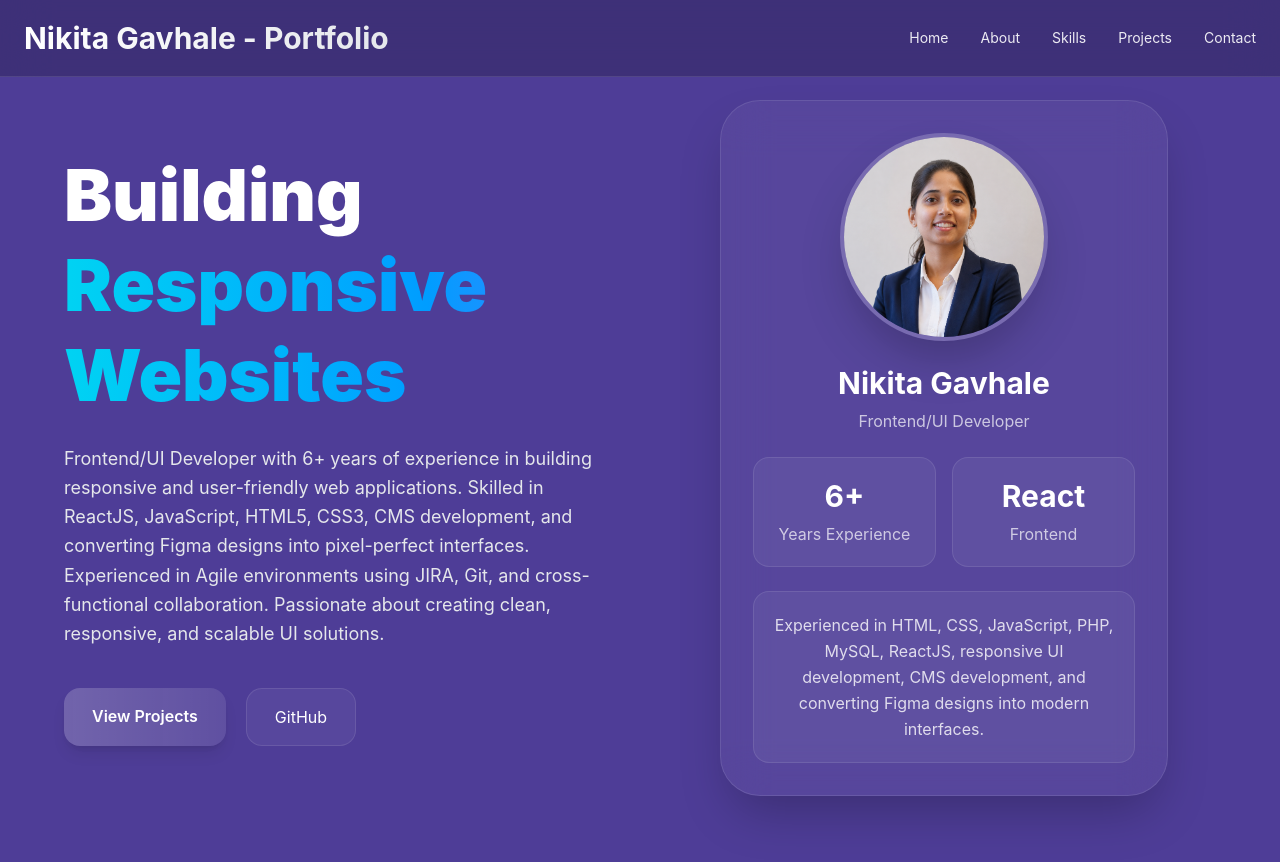
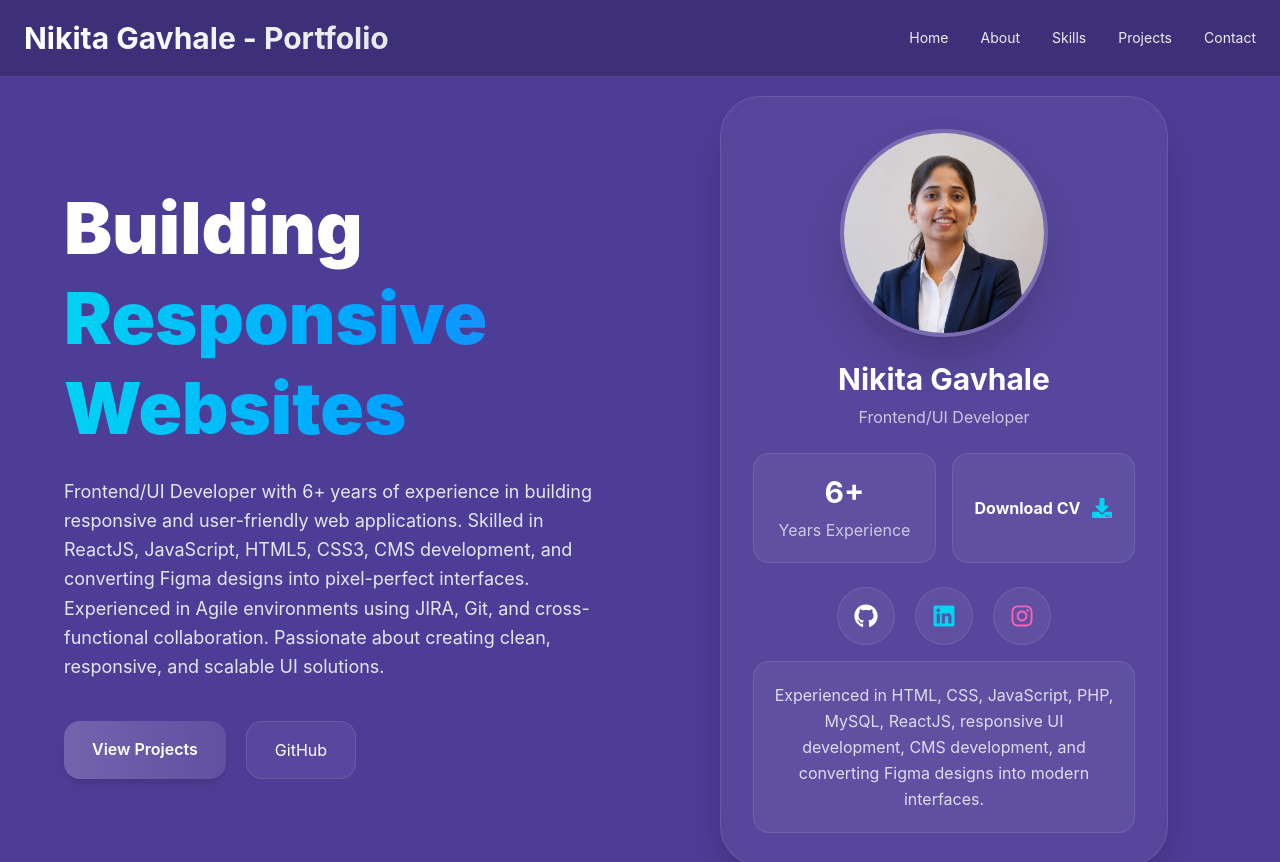
Before and after one commit to nikitagavhale97-prog/Nikita-Gavhale---Portfolio, a React app: page / in a window 1280 px wide. Shown: the top 862 px of the page. Built offline with nearby package versions, Linux system fonts and the light colour scheme; the HTML template or start-up script is replaced by a standard one.

Commit message:
Adding social media icons

```diff
--- a/package.json
+++ b/package.json
@@ -13,6 +13,7 @@
     "@tailwindcss/vite": "^4.3.0",
     "react": "^19.2.6",
     "react-dom": "^19.2.6",
+    "react-icons": "^5.6.0",
     "tailwindcss": "^4.3.0"
   },
   "devDependencies": {
--- a/src/App.jsx
+++ b/src/App.jsx
@@ -3,6 +3,13 @@ import earthianImg from "./assets/earthian.png";
 import todoImg from "./assets/todo.png";
 import profileImg from "./assets/profile.png";
 import weatherImg from "./assets/weather.png";
+import resumePdf from "./assets/NikitaGavhale-Frontend-Developer.pdf";
+import {
+  FaDownload,
+  FaGithub,
+  FaLinkedin,
+  FaInstagram,
+} from "react-icons/fa";
 
 export default function PortfolioWebsite() {
   const projects = [
@@ -195,22 +202,90 @@ export default function PortfolioWebsite() {
                   <p className="text-white/70 mt-2">Years Experience</p>
                 </div>
 
-                <div
+                <a
+  href={resumePdf}
+  download
   className="
     bg-white/5
     border
     border-white/10
     rounded-2xl
     p-5
-      text-center
+    flex
+    items-center
+    justify-center
+    gap-3
+    hover:bg-white/10
+    hover:scale-105
+    transition
+    duration-300
   "
 >
-                  <h4 className="text-3xl font-bold text-white">React</h4>
+  <h4 className="text-1xl font-bold text-white">
+    Download CV
+  </h4>
 
-                  <p className="text-white/70 mt-2">Frontend</p>
+  <FaDownload className="text-xl text-cyan-400" />
+</a>
               </div>
+              <div className="flex items-center justify-center gap-5 mt-6 mb-4">
+  <a
+    href="https://github.com/nikitagavhale97-prog"
+    target="_blank"
+    rel="noopener noreferrer"
+    className="
+      bg-white/5
+      border
+      border-white/10
+      p-4
+      rounded-full
+      hover:bg-white/10
+      hover:scale-110
+      transition
+      duration-300
+    "
+  >
+    <FaGithub className="text-2xl text-white" />
+  </a>
+
+  <a
+    href="www.linkedin.com/in/nikita-gavhale-b7011217b"
+    target="_blank"
+    rel="noopener noreferrer"
+    className="
+      bg-white/5
+      border
+      border-white/10
+      p-4
+      rounded-full
+      hover:bg-white/10
+      hover:scale-110
+      transition
+      duration-300
+    "
+  >
+    <FaLinkedin className="text-2xl text-cyan-400" />
+  </a>
+
+  <a
+    href="https://www.instagram.com/nikitagavhale97/"
+    target="_blank"
+    rel="noopener noreferrer"
+    className="
+      bg-white/5
+      border
+      border-white/10
+      p-4
+      rounded-full
+      hover:bg-white/10
+      hover:scale-110
+      transition
+      duration-300
+    "
+  >
+    <FaInstagram className="text-2xl text-pink-400" />
+  </a>
 </div>
-
        <div
                 className="
     bg-white/5
```
Also changed, not shown: 2 other files (tests, documents, lock files or other folders). Lines whose indentation alone changed are shown as unchanged.
